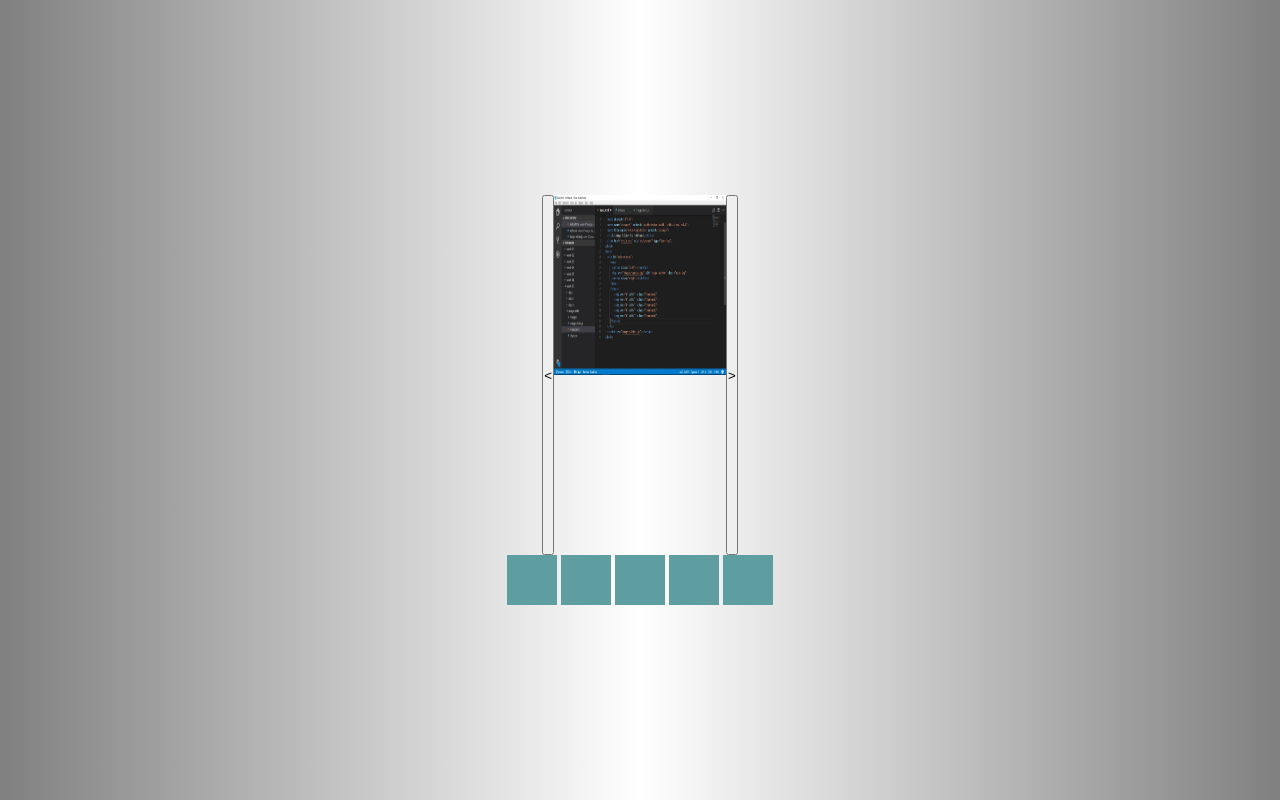
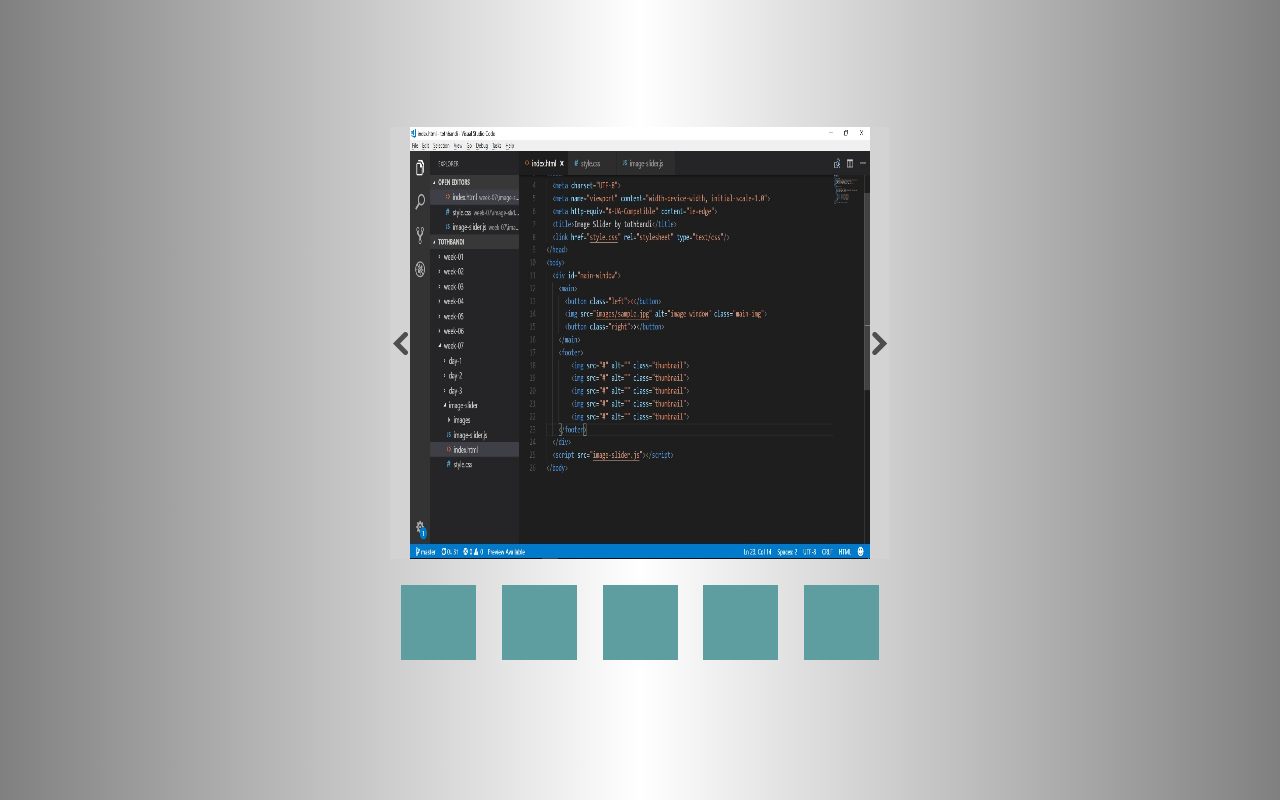
Before and after one commit to greenfox-academy/tothbandi, a plain HTML site: page week-07/image-slider/index.html in a window 1280 px wide. Drawn offline with Linux system fonts and the light colour scheme.

Commit message:
feat image-slider usable arrangement

```diff
--- a/week-07/image-slider/index.html
+++ b/week-07/image-slider/index.html
@@ -9,15 +9,10 @@
 </head>
 <body>
   <div id="main-window">
-    <main>
-
-        <button class="left"><</button>
-
-
+    <main class="slider">
+      <button class="btn left"><!-- <img class="btn-img img-left" src="assets/arrow.svg"> --></button>
       <img src="images/sample.jpg" alt="image window" class="main-img">
-
-          <button class="right">></button>
-
+      <button class="btn right"><!-- <img class="btn-img img-right" src="assets/arrow.svg"> --></button>
     </main>
     <footer>
       <div class="thumbnail">
--- a/week-07/image-slider/style.css
+++ b/week-07/image-slider/style.css
@@ -1,5 +1,6 @@
 *{
   box-sizing: border-box;
+  border-width: 0;
   margin: 0;
   padding: 0;
 }
@@ -15,20 +16,38 @@
   justify-content: center;
 }
 
-main{
+.slider{
   display: flex;
   align-items: stretch;
   justify-content: center;
+  padding-bottom: 1%;
+}
+
+footer{
+  width: 100%;
+  display: flex;
+  justify-content: center;
+}
+
+.btn{
+  width: 2.5%;
+  background: url("assets/arrow.svg") no-repeat center lightgray;
+}
+
+.right{
+  transform: scaleX(-1);
 }
 
 .main-img {
-  width: 50%;
-  height: 50%;
+  width: 60%;
+  height: 100%;
 }
 
+
 .thumbnail {
-  width: 50px;
-  height: 50px;
+  width: 75px;
+  height: 75px;
+  margin: 1%;
   display: inline-block;
   background-color: cadetblue;
 }
```
